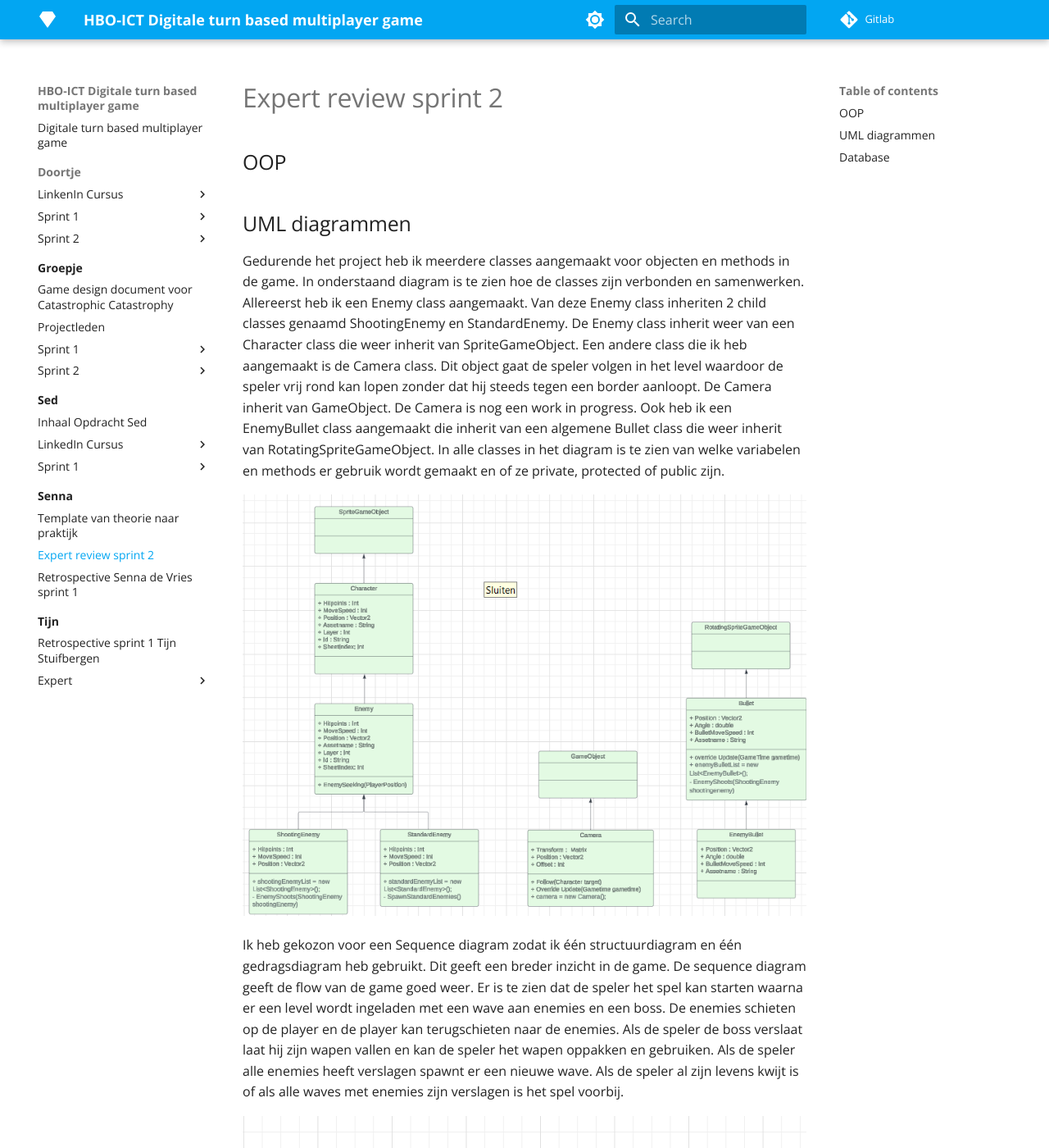
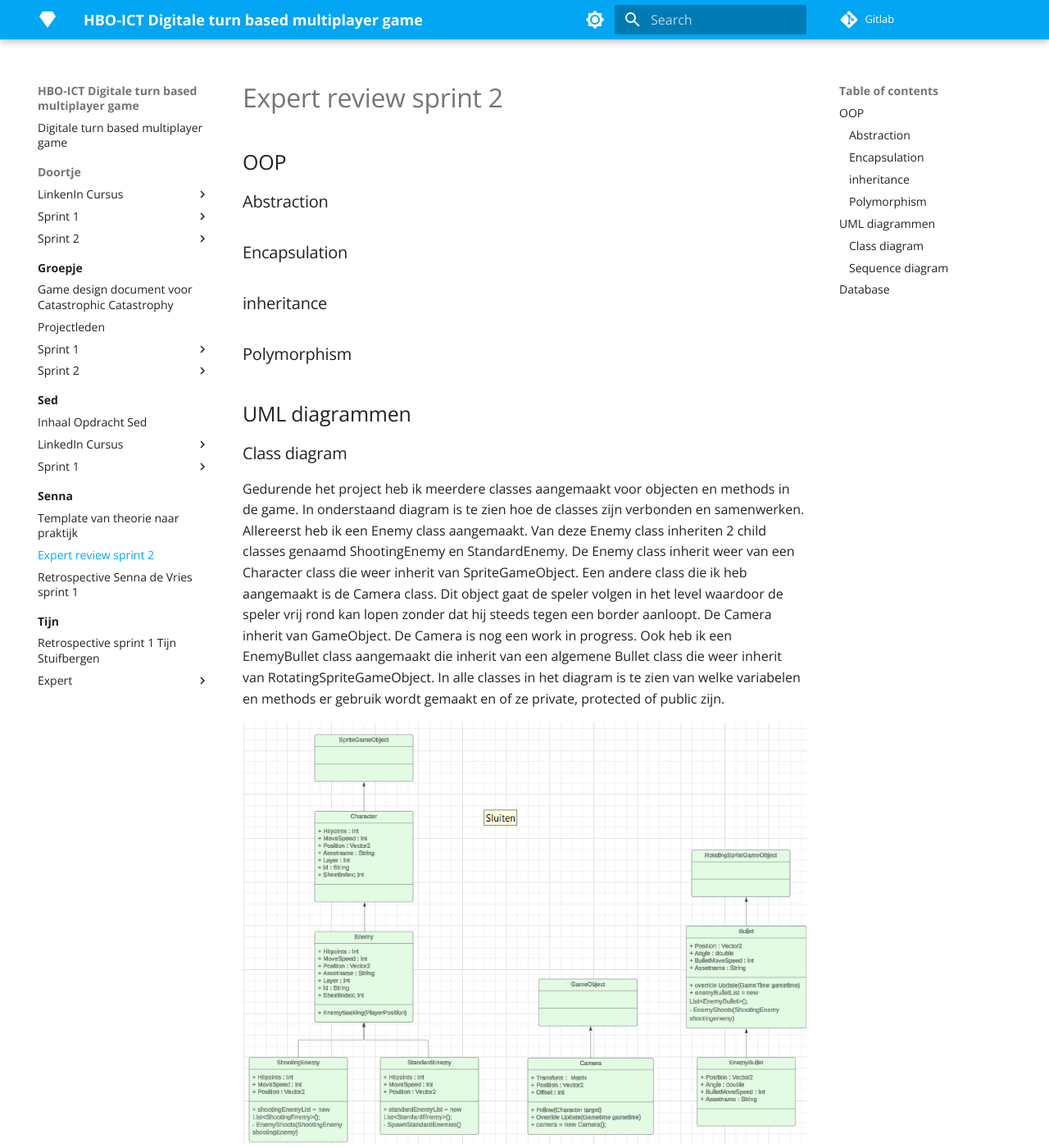
Before and after one commit to Doortje-Geuze/catastrophic-catastrophe, an MkDocs documentation site: the page built from docs/Senna/Expert review-Senna-sprint 2.md, in a window 1280 px wide and 1400 px high. Shown: the whole window at 82% size. Built offline with MkDocs 1.6.1 and Material for MkDocs 9.7.7, drawn with Linux system fonts in a browser that asks for light colours; nearby versions of some CDN libraries; library files that are not in the unit come from our copies.

Commit message:
kopteksten toegevoegd

```diff
--- a/docs/Senna/Expert review-Senna-sprint 2.md
+++ b/docs/Senna/Expert review-Senna-sprint 2.md
@@ -1,11 +1,20 @@
 # Expert review sprint 2
 ## OOP
+### Abstraction
+
+### Encapsulation
+
+### inheritance
+
+### Polymorphism
 
 ## UML diagrammen
+### Class diagram
 Gedurende het project heb ik meerdere  classes aangemaakt voor objecten en methods in de game. In onderstaand diagram is te zien hoe de classes zijn verbonden en samenwerken. Allereerst heb ik een Enemy class aangemaakt. Van deze Enemy class inheriten 2 child classes genaamd ShootingEnemy en StandardEnemy. De Enemy class inherit weer van een Character class die weer inherit van SpriteGameObject. Een andere class die ik heb aangemaakt is de Camera class. Dit object gaat de speler volgen in het level waardoor de speler vrij rond kan lopen zonder dat hij steeds tegen een border aanloopt. De Camera inherit van GameObject. De Camera is nog een work in progress. Ook heb ik een EnemyBullet class aangemaakt die inherit van een algemene Bullet class die weer inherit van RotatingSpriteGameObject. In alle classes in het diagram is te zien van welke variabelen en methods er gebruik wordt gemaakt en of ze private, protected of public zijn.
 
 ![Class diagram](<../Groepje/Images/Class-diagram-blok-4 jaar-1-Senna-de-Vries.png>)
 
+### Sequence diagram
 Ik heb gekozon voor een Sequence diagram zodat ik één structuurdiagram en één gedragsdiagram heb gebruikt. Dit geeft een breder inzicht in de game. De sequence diagram geeft de flow van de game goed weer. Er is te zien dat de speler het spel kan starten waarna er een level wordt ingeladen met een wave aan enemies en een boss. De enemies schieten op de player en de player kan terugschieten naar de enemies. Als de speler de boss verslaat laat hij zijn wapen vallen en kan de speler het wapen oppakken en gebruiken. Als de speler alle enemies heeft verslagen spawnt er een nieuwe wave. Als de speler al zijn levens kwijt is of als alle waves met enemies zijn verslagen is het spel voorbij.
 
 ![Sequence diagram](../Groepje/Images/Sequence-diagram-blok-4-jaar-1-Senna-de-Vries.png)
```
